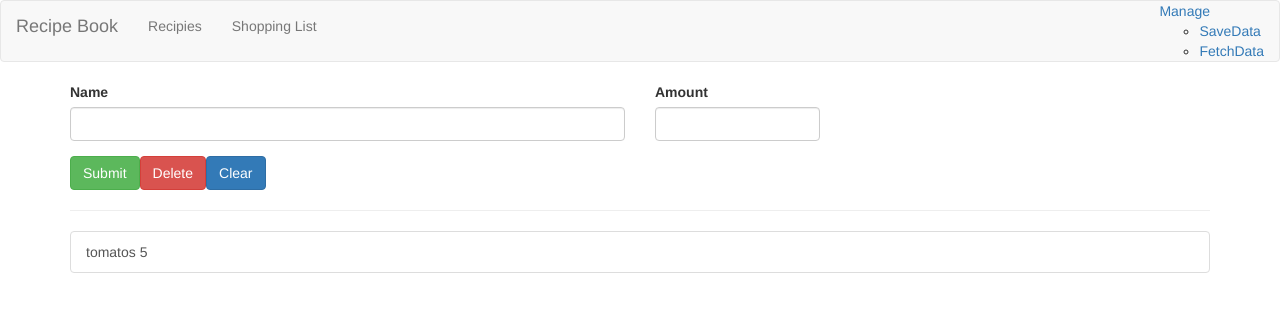
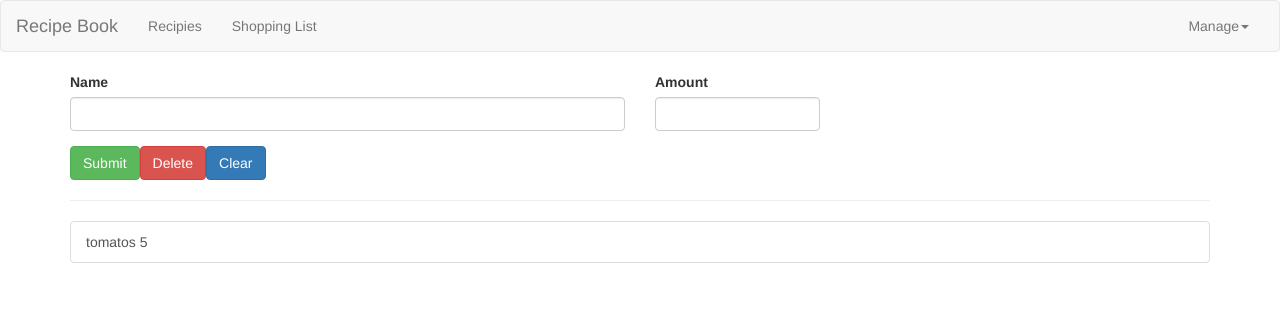
Before and after one commit to abhilashreddypatel/Udemy, an Angular app: page / in a window 1280 px wide. Shown: the top 312 px of the page. Built offline with nearby package versions, Linux system fonts and the light colour scheme.

Commit message:
headercomponenent.html fix

```diff
--- a/src/app/header/header.component.html
+++ b/src/app/header/header.component.html
@@ -15,12 +15,15 @@
             </ul>
 
             <ul class="nav navbar-nav navbar-right">
-            <li class="dropdown"></li>
-            <a href="#" class="dropdown-toggle" role="button"> Manage</a>
-            <ul class="dropdownmenu">
+                <li class="dropdown">
+                    <a href="#" class="dropdown-toggle" role="button"> Manage<span class="caret"></span></a>
+                    <ul class="dropdown-menu">
                         <li> <a href="#">SaveData</a></li>
                         <li><a href="#">FetchData</a></li>
                     </ul>
+                </li>
             </ul>
 
         </div>
+    </div>
+</nav>
```
Lines whose indentation alone changed are shown as unchanged.
